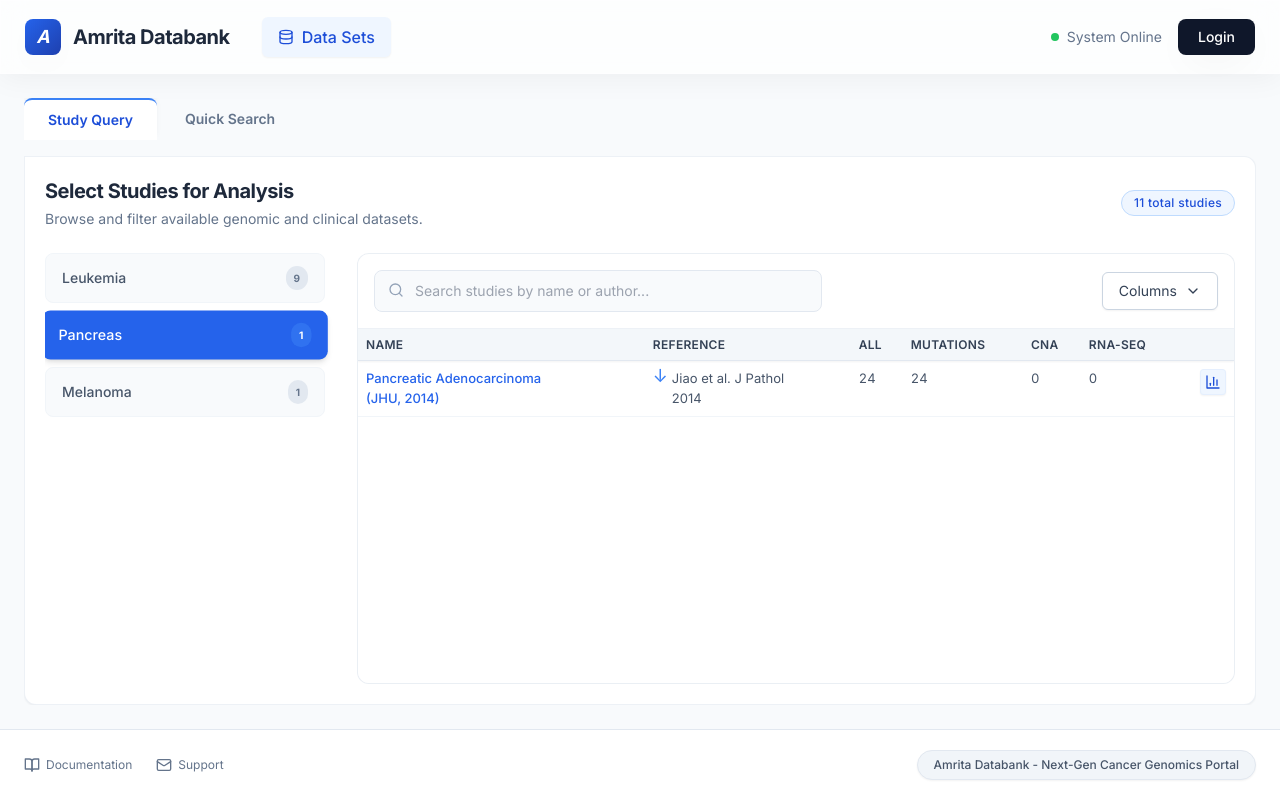
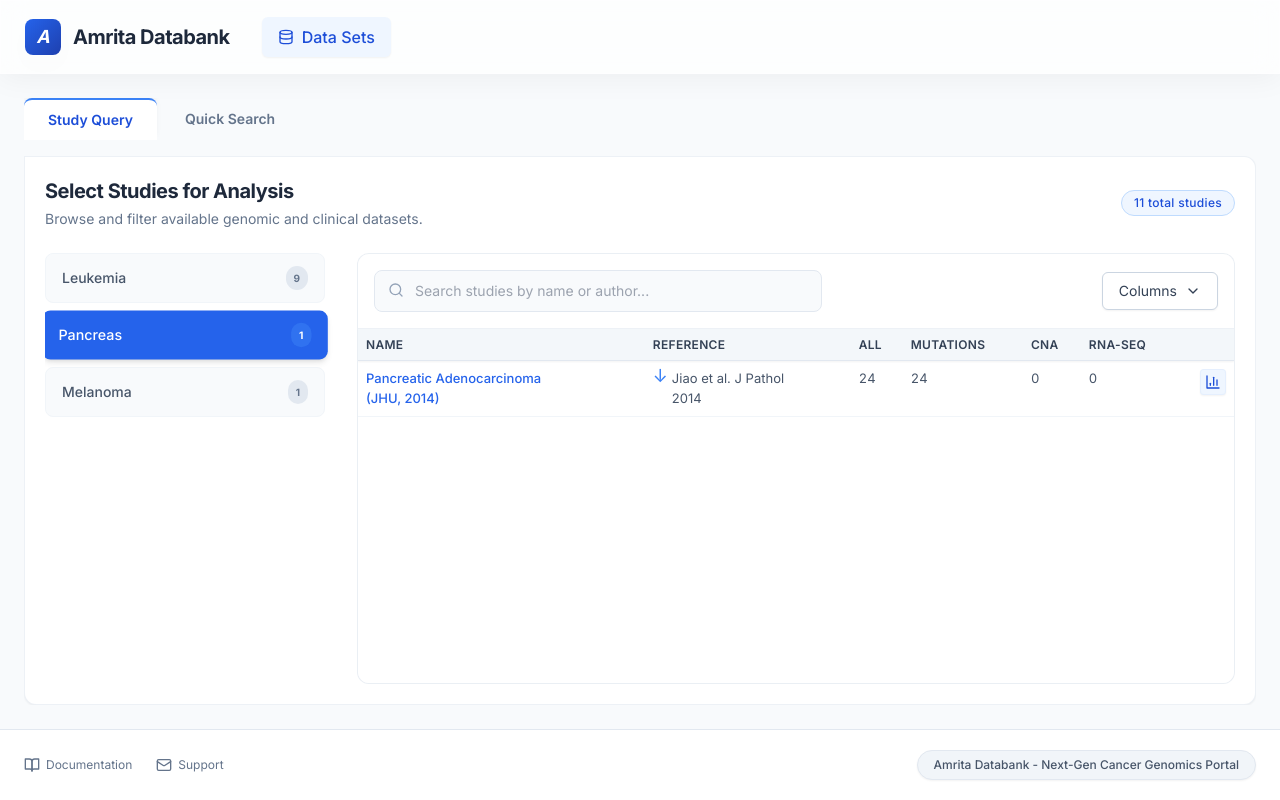
Before and after one commit to atabases/FE, a React (Vite) app: page / in a window 1280 px wide. Built offline with nearby package versions, Linux system fonts and the light colour scheme.

Commit message:
feat: create Header component with navigation for Amrita Databank

```diff
--- a/src/components/layout/Header.jsx
+++ b/src/components/layout/Header.jsx
@@ -30,15 +30,5 @@ export const Header = ({ currentPage, setCurrentPage }) => (
         </button>
       </nav>
     </div>
-
-    <div className="flex items-center space-x-4">
-      <div className="hidden md:flex items-center space-x-2 text-sm text-slate-500">
-        <span className="w-2 h-2 rounded-full bg-green-500 animate-pulse"></span>
-        <span>System Online</span>
-      </div>
-      <button className="bg-slate-900 hover:bg-slate-800 text-white px-5 py-2 rounded-lg text-sm font-medium transition-colors shadow-soft">
-        Login
-      </button>
-    </div>
   </header>
 );
```
